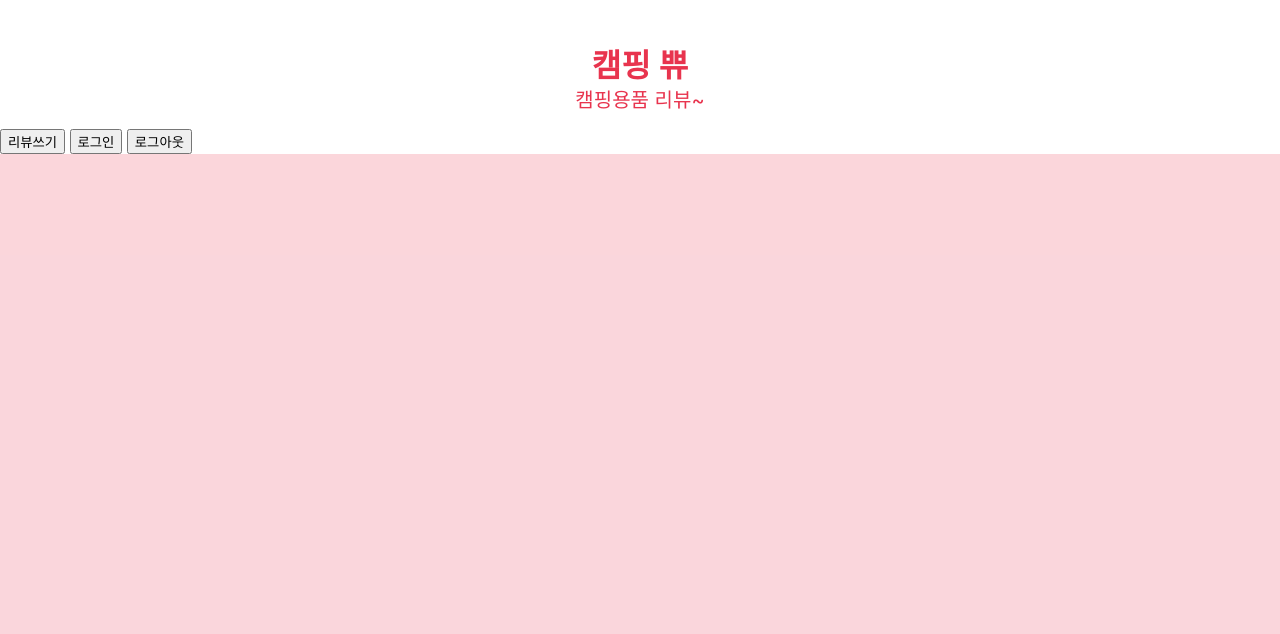
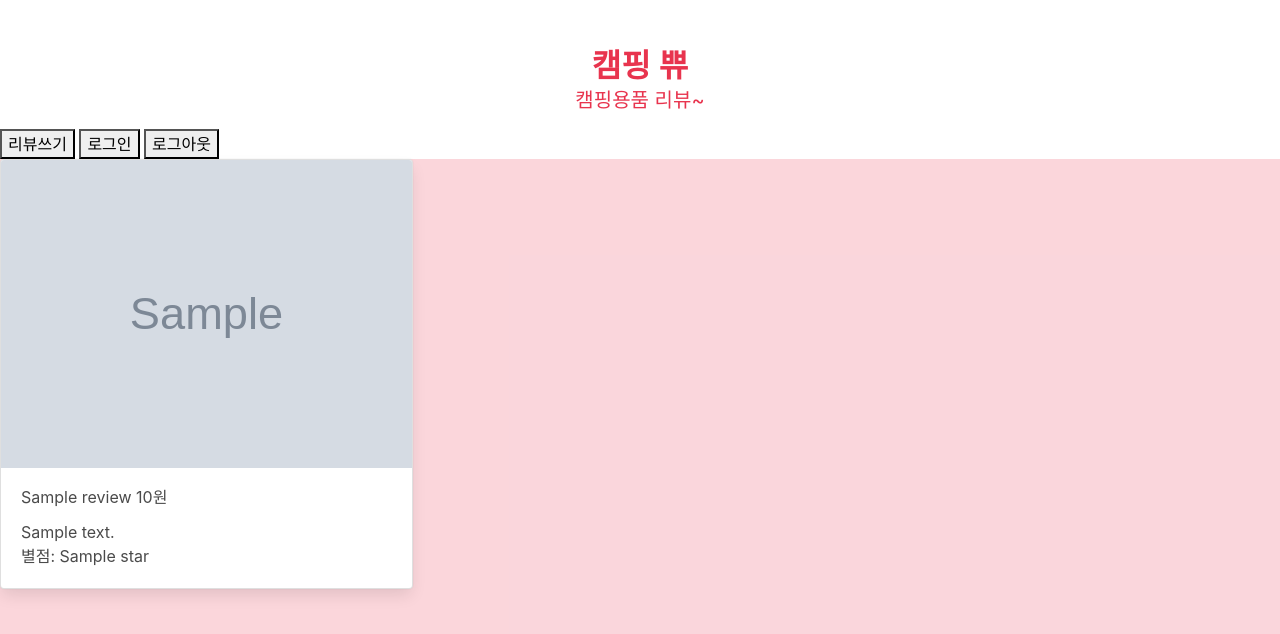
Before and after one commit to camping-view/hanghae-4-1, a Flask app: page / in a window 1280 px wide. Shown: the top 634 px of the page. Run offline with Flask 2, Linux system fonts and the light colour scheme; grey boxes marked "Sample" are stand-in pictures; a database or web service that is not in the repository returns one stand-in record (values such as "Sample title"); some libraries are stand-ins or nearby versions; some web fonts are replaced.

Commit message:
listing 추가

```diff
--- a/templates/index.html
+++ b/templates/index.html
@@ -9,6 +9,9 @@
 
     <meta property="og:image" content="{{ url_for('static', filename='ogimg.png') }}"/>
 
+    <!-- Bootstrap CSS -->
+    <link rel="stylesheet" href="https://maxcdn.bootstrapcdn.com/bootstrap/4.0.0/css/bootstrap.min.css"
+          integrity="sha384-Gn5384xqQ1aoWXA+058RXPxPg6fy4IWvTNh0E263XmFcJlSAwiGgFAW/dAiS6JXm" crossorigin="anonymous">
 
     <!-- Bulma CSS -->
     <link rel="stylesheet" href="https://cdn.jsdelivr.net/npm/bulma@0.9.1/css/bulma.min.css">
@@ -20,6 +23,13 @@
     <link href="{{ url_for('static', filename='css/mystyle.css') }}" rel="stylesheet">
 
     <!-- JS -->
+    <script src="https://ajax.googleapis.com/ajax/libs/jquery/3.5.1/jquery.min.js"></script>
+    <script src="https://cdnjs.cloudflare.com/ajax/libs/popper.js/1.12.9/umd/popper.min.js"
+            integrity="sha384-ApNbgh9B+Y1QKtv3Rn7W3mgPxhU9K/ScQsAP7hUibX39j7fakFPskvXusvfa0b4Q"
+            crossorigin="anonymous"></script>
+    <script src="https://maxcdn.bootstrapcdn.com/bootstrap/4.0.0/js/bootstrap.min.js"
+            integrity="sha384-JZR6Spejh4U02d8jOt6vLEHfe/JQGiRRSQQxSfFWpi1MquVdAyjUar5+76PVCmYl"
+            crossorigin="anonymous"></script>
     <script src="https://ajax.googleapis.com/ajax/libs/jquery/3.4.1/jquery.min.js"></script>
     <script src="https://cdnjs.cloudflare.com/ajax/libs/jquery-cookie/1.4.1/jquery.cookie.js"></script>
     <script src="{{ url_for('static', filename='js/myjs.js') }}"></script>
@@ -201,6 +211,20 @@
             <button onclick="logout_out()">로그아웃</button>
         </div>
     </section>
+    <section class="section-index">
+        <div class="card-columns">
+            {% for review in reviews %}
+            <div class="card">
+                <img class="card-img-top" src="{{ review.crawling_image }}" alt="Card image cap">
+                <div class="card-body">
+                    <h5 class="card-title">{{ review.name }}<span class="card-price">        {{ review.price }}원</span></h5>
+                    <p class="card-comment">{{ review.comment }}</p>
+                    <p class="card-star">별점: {{ review.star }}</p>
+                </div>
+            </div>
+            {% endfor %}
+        </div>
+    </section>
 </body>
 
 </html>
```
